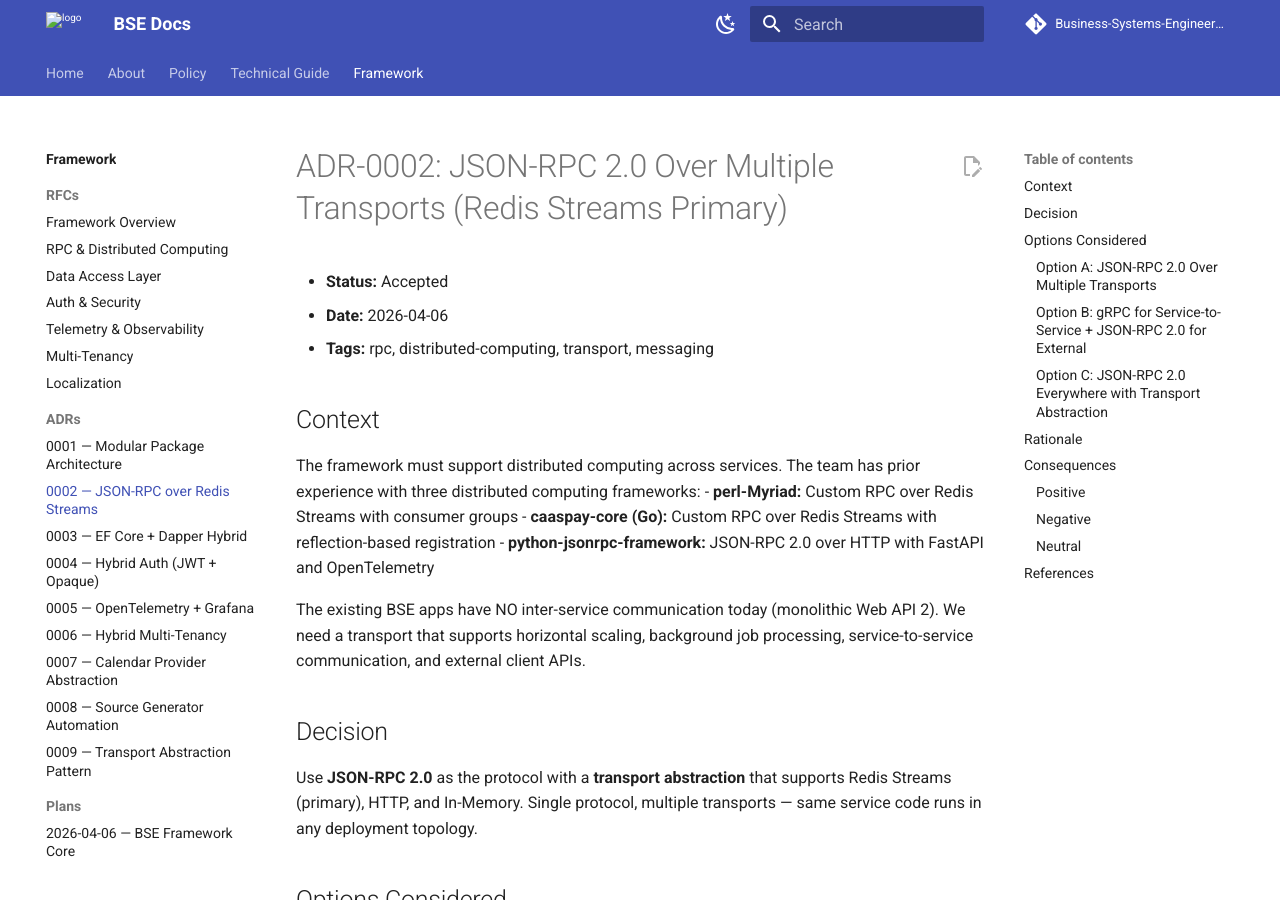
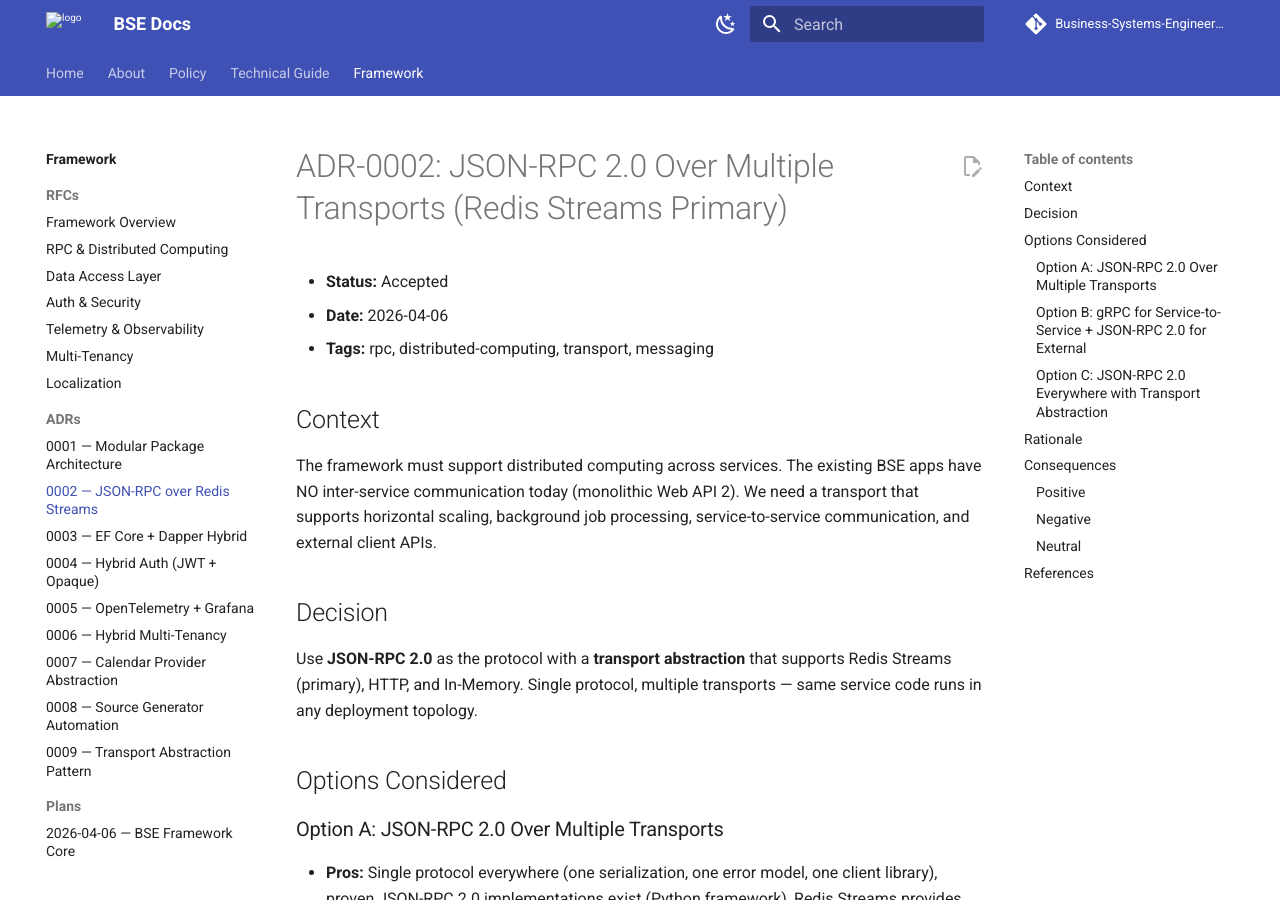
Before and after one commit to Business-Systems-Engineering/Documentation, an MkDocs documentation site: the page built from docs/framework/adr/0002-json-rpc-over-redis-streams.md, in a window 1280 px wide and 900 px high. Built offline with MkDocs 1.6.1 and Material for MkDocs 9.7.7, drawn with Linux system fonts in a browser that asks for light colours; comment, search, counter and statistics services are not loaded; some of the changed text lies outside the part shown.

Commit message:
Remove references to internal prior-art frameworks
Excise mentions of the specific internal/prior frameworks from the
framework ADRs and RFCs. Scopes:
- docs/framework/adr/0001: drop "already used in Myriad and caaspay-core"
  clause from rationale.
- docs/framework/adr/0002: drop the Context bullet list naming the three
  frameworks, and drop them from the References section.
- docs/framework/rfc/0001: drop the "Reference frameworks" bullet.
- docs/framework/rfc/0002: drop the Abstract's design-draws-from clause,
  drop "Inherited from caaspay-core:" from the Stream Naming section,
  and drop them from the References section.

Indirect mentions ("Myriad", "caaspay" without -core, "the Python
framework") are intentionally left alone per explicit instruction.
docs/framework/index.md's "Team's Prior Work" section was already
removed in a separate update.

```diff
--- a/docs/framework/adr/0002-json-rpc-over-redis-streams.md
+++ b/docs/framework/adr/0002-json-rpc-over-redis-streams.md
@@ -6,12 +6,7 @@
 
 ## Context
 
-The framework must support distributed computing across services. The team has prior experience with three distributed computing frameworks:
-- **perl-Myriad:** Custom RPC over Redis Streams with consumer groups
-- **caaspay-core (Go):** Custom RPC over Redis Streams with reflection-based registration
-- **python-jsonrpc-framework:** JSON-RPC 2.0 over HTTP with FastAPI and OpenTelemetry
-
-The existing BSE apps have NO inter-service communication today (monolithic Web API 2). We need a transport that supports horizontal scaling, background job processing, service-to-service communication, and external client APIs.
+The framework must support distributed computing across services. The existing BSE apps have NO inter-service communication today (monolithic Web API 2). We need a transport that supports horizontal scaling, background job processing, service-to-service communication, and external client APIs.
 
 ## Decision
 
@@ -57,8 +52,5 @@ Consistency wins. The team already knows JSON-RPC 2.0 from the Python framework.
 ## References
 
 - JSON-RPC 2.0 Specification: https://www.jsonrpc.org/specification
-- perl-Myriad framework
-- caaspay-core framework
-- python-jsonrpc-framework
 - ADR-0009: Transport Abstraction Pattern
 - RFC-0002: RPC & Distributed Computing
```
Also changed, not shown: docs/framework/adr/0001-modular-package-architecture.md (+1 -1 lines), docs/framework/rfc/0001-framework-overview.md (+0 -1 lines), docs/framework/rfc/0002-rpc-distributed-computing.md (+1 -4 lines).
